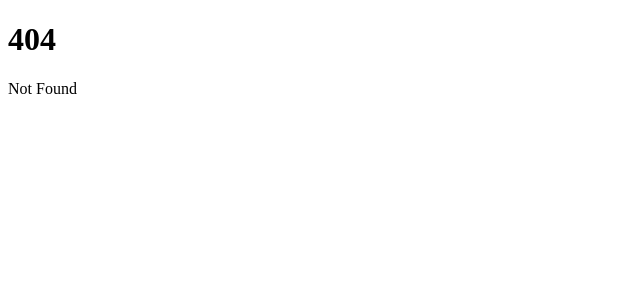
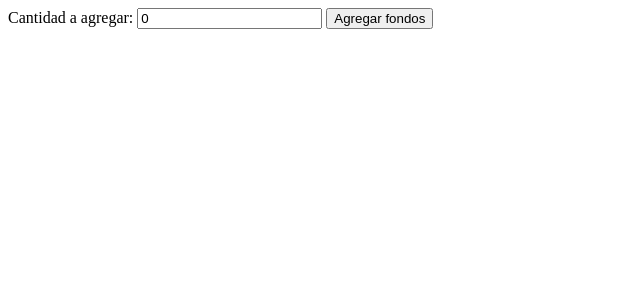
Before and after one commit to gabicasas01/Stellar-Wallet, a SvelteKit app in the folder client/: page /addFunds in a window 1280 px wide. Before the commit this address had no page. Shown: the top 300 px of the page, without its empty margins (0-640 px from the left). Built offline with nearby package versions, Linux system fonts and the light colour scheme.

Commit message:
Add routes to the sveltekit enviroment

```diff
--- a/client/package.json
+++ b/client/package.json
@@ -52,6 +52,7 @@
 	"types": "./dist/index.d.ts",
 	"type": "module",
 	"dependencies": {
-		"stellar-sdk": "^10.4.1"
+		"stellar-sdk": "^10.4.1",
+		"svelte-routing": "^1.8.8"
 	}
 }
--- /dev/null
+++ b/client/src/routes/addFunds/+page.svelte
@@ -0,0 +1,20 @@
+<script lang="ts">
+    import { fundAccount } from '../../utils/addFunds.js';
+
+    let amount = 0;
+
+    const handleAddFunds = async () => {
+      const response = await fundAccount('account.publicKey', 200);
+      console.log(response);
+    };
+    </script>
+
+    <form>
+      <label>
+        Cantidad a agregar:
+        <input type="number" bind:value={amount} min="0" step="0.00001" />
+      </label>
+      <button type="button" on:click={handleAddFunds}>
+        Agregar fondos
+      </button>
+    </form>
--- /dev/null
+++ b/client/src/utils/addFunds.ts
@@ -0,0 +1,12 @@
+export const fundAccount = async (publicKey: string, amount: number) => {
+    try {
+      const response = await fetch(
+        `https://friendbot.stellar.org?addr=${encodeURIComponent(publicKey)}&amount=${amount}`,
+      );
+      const responseJSON = await response.json();
+      console.log(responseJSON);
+      return responseJSON;
+    } catch (error) {
+      console.error('Error funding account:', error);
+    }
+  };
--- /dev/null
+++ b/client/src/utils/keypairExample.ts
@@ -0,0 +1,4 @@
+export const Keypair = {
+    publicKey: 'GBY4REVWXOCJIMJNO2NWTSCWNTFAMAY4CGFF7NKCXLMPJ2TQNXS2IT3W',
+    secretKey: 'SBWW25T3Z5G2XRN4OED6NMYFEY4J6U5HZ2KLQJKYY2N2CUSEVPES4SFQ'
+}
```
Also changed, not shown: client/src/routes/+page.svelte (+1 -7 lines), client/src/routes/CreateAccountButton.svelte (deleted, +0 -21 lines), client/src/routes/createAccount/+page.svelte (added, +22 -0 lines).
